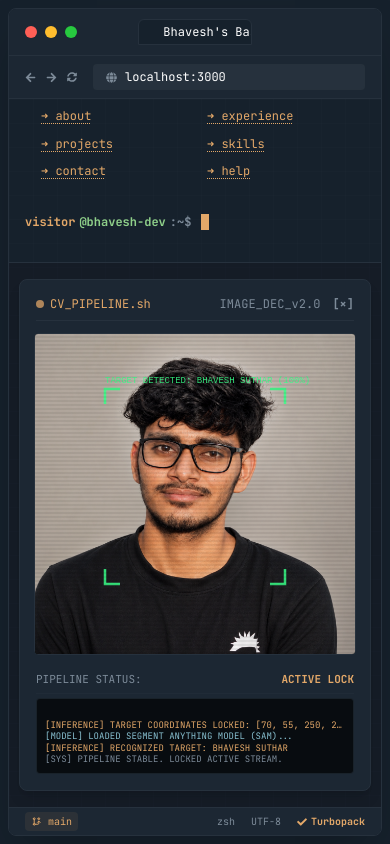
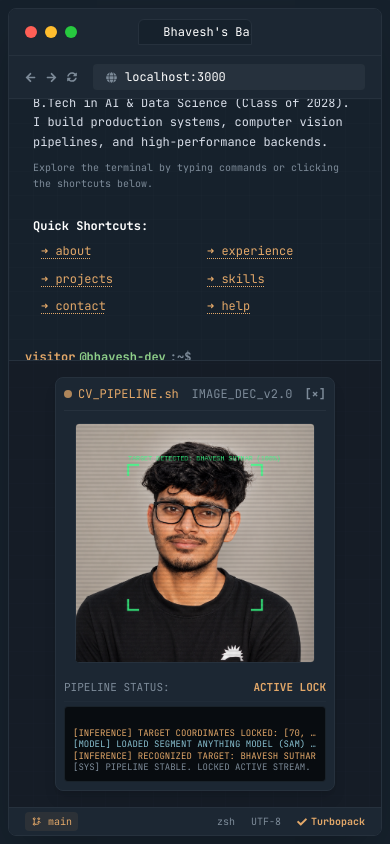
Before and after one commit to Bhaveshsuthar28/bhavesh, a Next.js app: page / in a window 390 px wide. Built offline with nearby package versions, Linux system fonts and the light colour scheme.

Commit message:
fix: refactor text input to native inline field for mobile compatibility, adjust responsive picture scaling, and add vercel.json rewrites

```diff
--- a/src/app/page.tsx
+++ b/src/app/page.tsx
@@ -65,13 +65,6 @@ export default function Home() {
     resetTabCycle();
   };
 
-  const handleSelect = (e: React.SyntheticEvent<HTMLInputElement>) => {
-    const start = inputRef.current?.selectionStart;
-    if (start !== null && start !== undefined) {
-      setCaretIndex(start);
-    }
-  };
-
   const handleKeyDown = (e: React.KeyboardEvent<HTMLInputElement>) => {
     if (e.key === "Tab") {
       e.preventDefault();
@@ -95,7 +88,8 @@ export default function Home() {
       // Let browser move selection, selection change triggers handleSelect
       resetTabCycle();
     } else if (e.key === "ArrowRight") {
-      if (caretIndex === input.length && ghostText) {
+      const caretPos = inputRef.current?.selectionStart ?? 0;
+      if (caretPos === input.length && ghostText) {
         e.preventDefault();
         acceptGhostSuggestion();
       } else {
@@ -108,10 +102,7 @@ export default function Home() {
     }
   };
 
-  // Render mock caret block position in input line
-  const textBefore = input.slice(0, caretIndex);
-  const charAtCursor = input.charAt(caretIndex) || " ";
-  const textAfter = input.slice(caretIndex + 1);
+  // Visual layout helpers
 
   return (
     <div className="flex flex-col h-screen select-none bg-bg-primary text-text-primary p-2 sm:p-4 overflow-hidden">
@@ -173,20 +164,7 @@ export default function Home() {
           }}
           onClick={focusConsole}
         >
-          {/* Hidden Input field (native text capturing) */}
-          <input
-            ref={inputRef}
-            type="text"
-            value={input}
-            onChange={handleInputChange}
-            onKeyDown={handleKeyDown}
-            onSelect={handleSelect}
-            className="fixed opacity-0 pointer-events-none w-0 h-0 border-0 p-0 m-0"
-            autoComplete="off"
-            autoCorrect="off"
-            autoCapitalize="off"
-            spellCheck="false"
-          />
+
 
           {/* Left Panel: Active Console Shell Stream */}
           <div className="flex-1 flex flex-col p-4 overflow-y-auto scrollbar-thin select-text relative">
@@ -212,19 +190,29 @@ export default function Home() {
 
               {/* Prompt Input Line */}
               <div className="flex items-center gap-1 font-mono text-xs select-none pt-2">
-                <span className="text-accent-amber font-bold">visitor</span>
-                <span className="text-accent-green font-bold">@bhavesh-dev</span>
-                <span className="text-text-muted font-bold">:{currentPath === "~" ? "~" : `/${currentPath}`}$</span>
+                <span className="text-accent-amber font-bold shrink-0">visitor</span>
+                <span className="text-accent-green font-bold shrink-0">@bhavesh-dev</span>
+                <span className="text-text-muted font-bold shrink-0">:{currentPath === "~" ? "~" : `/${currentPath}`}$</span>
 
-                {/* Custom visually rendered caret positioning */}
-                <div className="flex-1 flex items-center font-mono text-xs text-text-primary break-all whitespace-pre-wrap select-none ml-1.5">
-                  <span>{textBefore}</span>
-                  <span className="terminal-block-cursor select-none font-bold">
-                    {charAtCursor === " " ? "\u00A0" : charAtCursor}
-                  </span>
-                  <span>{textAfter}</span>
-                  {caretIndex === input.length && ghostText && (
-                    <span className="text-text-muted select-none font-mono">{ghostText}</span>
+                <div className="flex-1 relative flex items-center ml-1.5 overflow-hidden">
+                  <input
+                    ref={inputRef}
+                    type="text"
+                    value={input}
+                    onChange={handleInputChange}
+                    onKeyDown={handleKeyDown}
+                    className="w-full bg-transparent border-0 outline-none p-0 m-0 font-mono text-xs text-text-primary caret-accent-amber relative z-10 select-text"
+                    autoComplete="off"
+                    autoCorrect="off"
+                    autoCapitalize="off"
+                    spellCheck="false"
+                    autoFocus
+                  />
+                  {ghostText && (
+                    <div className="absolute left-0 top-0 pointer-events-none text-text-muted font-mono text-xs select-none whitespace-pre">
+                      <span className="opacity-0">{input}</span>
+                      <span>{ghostText}</span>
+                    </div>
                   )}
                 </div>
               </div>
--- a/src/components/PixelatedImage.tsx
+++ b/src/components/PixelatedImage.tsx
@@ -248,7 +248,7 @@ export default function PixelatedImage({ trigger = 0, onHide }: PixelatedImagePr
   }, [trigger]);
 
   return (
-    <div className="flex flex-col items-center bg-bg-secondary border border-border-terminal p-4 rounded-lg font-mono w-[352px] shadow-lg shrink-0">
+    <div className="flex flex-col items-center bg-bg-secondary border border-border-terminal p-2 sm:p-4 rounded-lg font-mono w-full max-w-[280px] sm:w-[352px] shadow-lg shrink-0">
       {/* Title Header Bar */}
       <div className="flex items-center justify-between w-full border-b border-border-terminal pb-2 mb-3 text-xs select-none">
         <div className="flex items-center gap-1.5 text-accent">
@@ -270,12 +270,12 @@ export default function PixelatedImage({ trigger = 0, onHide }: PixelatedImagePr
       </div>
 
       {/* Canvas Wrapper */}
-      <div className="relative border border-border-terminal bg-black overflow-hidden rounded mb-4">
+      <div className="relative border border-border-terminal bg-black overflow-hidden rounded mb-4 w-full aspect-square max-w-[240px] sm:max-w-[320px]">
         <canvas
           ref={canvasRef}
           width={320}
           height={320}
-          className="block w-[320px] h-[320px] transition-all duration-150"
+          className="block w-full h-full transition-all duration-150"
           style={{ filter: `blur(${blurAmount}px)` }}
         />
 
```
Also changed, not shown: vercel.json (added).
